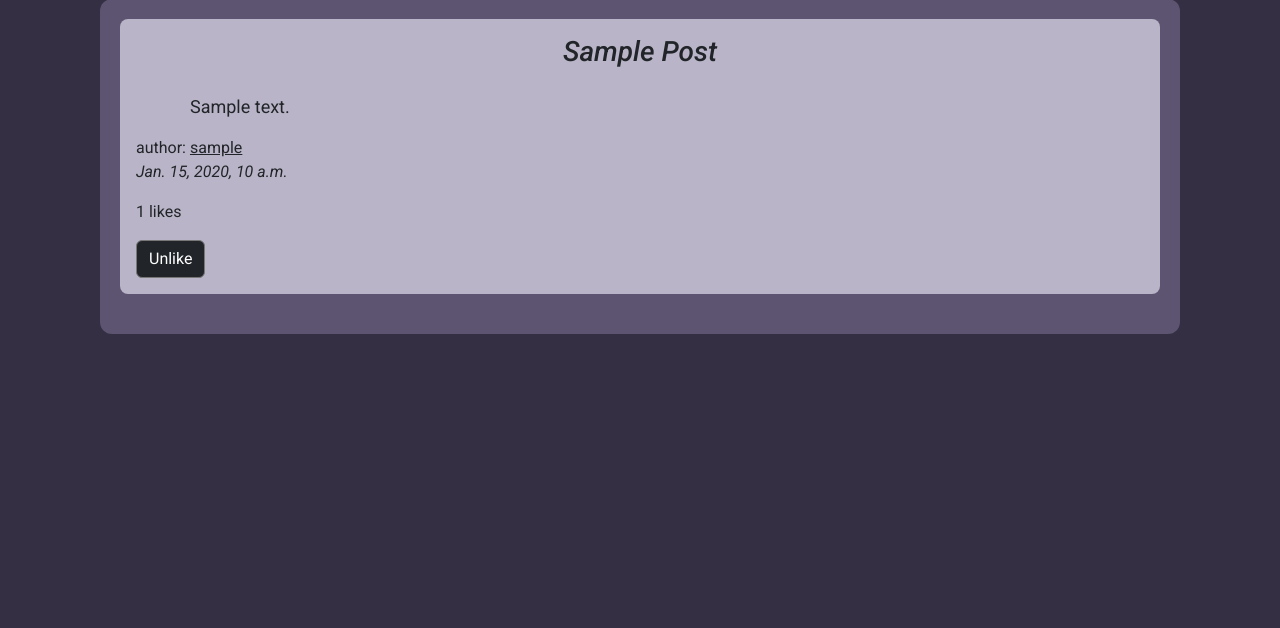
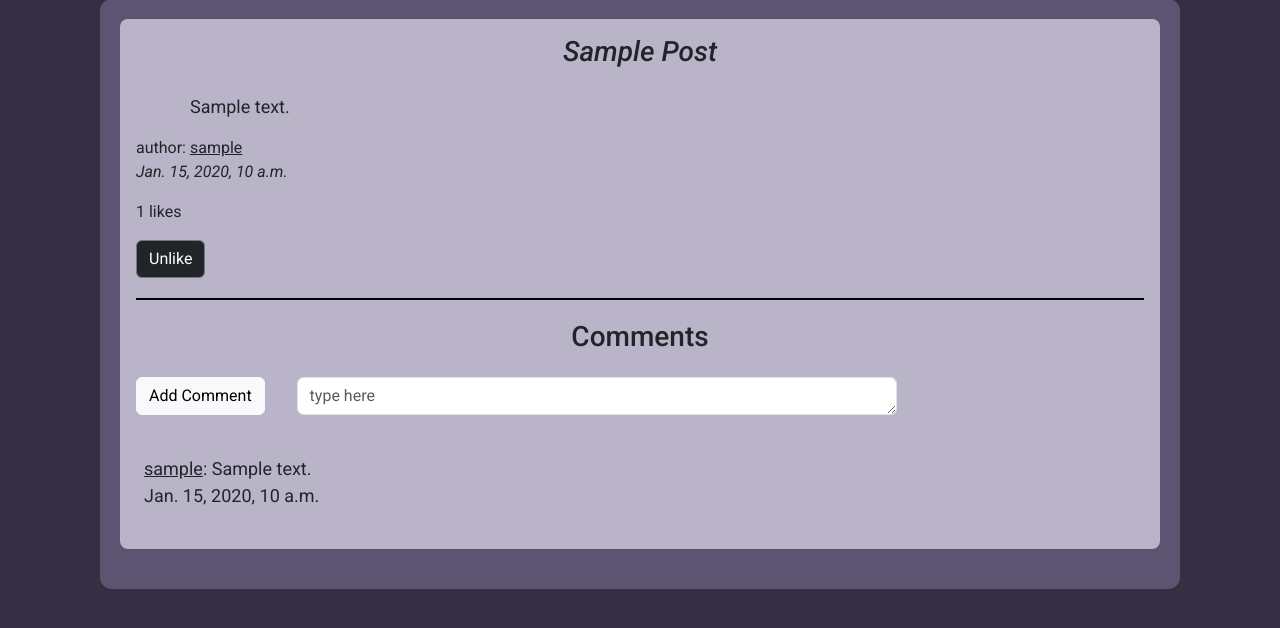
Before and after one commit to maximqqe/django_blog, a Django app: page /blog/post/1 in a window 1280 px wide. Shown: the part 100-728 px from the top of the page. Run offline with Django 5.2, Linux system fonts and the light colour scheme; a user stored in the database is signed in; tables that the repository leaves empty hold one stand-in row (values such as "Sample post").

Commit message:
Add comment section on posts

```diff
--- a/blog/posts/form.py
+++ b/blog/posts/form.py
@@ -1,9 +1,15 @@
 from django import forms
 
-from posts.models import Post
+from posts.models import Post, PostComment
 
 
 class AddPostForm(forms.ModelForm):
     class Meta:
         model = Post
         fields = ['title', 'content', 'author']
+
+
+class CommentForm(forms.ModelForm):
+    class Meta:
+        model = PostComment
+        fields = ['text', ]
--- a/blog/posts/models.py
+++ b/blog/posts/models.py
@@ -25,8 +25,23 @@ class Post(models.Model):
     def count_likes(self):
         return PostLike.objects.filter(post=self).count()
 
+    @property
+    def count_comments(self):
+        return PostComment.objects.filter(post=self).count()
+
+    @property
+    def get_comments(self):
+        return PostComment.objects.filter(post=self).order_by('-pk')
+
 
 class PostLike(models.Model):
     post = models.ForeignKey(to=Post, on_delete=models.CASCADE)
     user = models.ForeignKey(to=User, on_delete=models.CASCADE)
     created_at = models.DateTimeField(auto_now_add=True)
+
+
+class PostComment(models.Model):
+    text = models.TextField(max_length=2000, null=False, blank=False)
+    post = models.ForeignKey(to=Post, on_delete=models.CASCADE)
+    user = models.ForeignKey(to=User, on_delete=models.CASCADE)
+    created_at = models.DateTimeField(auto_now_add=True)
--- a/blog/posts/templates/posts/feed.html
+++ b/blog/posts/templates/posts/feed.html
@@ -12,8 +12,9 @@
                 {% endif %}
             </p>
             <p class="text-tertiary"><i>{{item.created_at}}</i></p>
-            <div class="container p-0">
-                <p>{{item.count_likes}} likes {% if item in liked_posts %}(you liked){% endif %}</p>
+            <div class="d-flex p-0">
+                <p style="margin-right: 10px;">{{item.count_likes}} likes {% if item in liked_posts %}(you liked){% endif %}</p>
+                <p>{{item.count_comments}} comments</p>
             </div>
             <a href="{% url 'posts:post' item.pk %}" class="btn btn-light" style="border: 1px solid #777;">Read Post</a>
 
--- a/blog/posts/templates/posts/post.html
+++ b/blog/posts/templates/posts/post.html
@@ -20,5 +20,30 @@
                     <a href="{% url 'posts:like' post.id %}" class="btn btn-light" style="border: 1px solid #777;">Like</a>
                 {% endif %}
             {% endif %}
+            <div style="border-top: 2px solid black; margin-top: 20px; padding-top:20px;" class="wrapper-comments">
+                <h3 class="text-center">Comments</h3>
+                 {% if request.user.is_authenticated %}
+                <form action="{% url 'posts:comment' post.id %}" method="post" class="d-flex mt-4 mb-4">
+                    {% csrf_token %}
+                    <button class="btn btn-light" type="submit" style="margin-right: 32px;">Add Comment</button>
+                    <textarea name="text" id="text" class="form-control" rows="1" style="width: 600px;" placeholder="type here"></textarea>
+                    {% if form.text.errors %}
+                    <div class="alert mt-2 mb-2 alert-danger alert-dismissible fade show">{{ form.text.errors }}</div>
+                    {% endif %}
+                </form>
+                {% else %}
+                <h5 class="text-center"><i>(Log in to comment)</i></h5>
+                {% endif %}
+            </div>
+            {% for item in post.get_comments %}
+                <div class="wrapper-comment" style="font-size: 18px; padding: 8px">
+                    <p class="mt-2 mb-0">
+                        <a href="{% url 'user:profile' item.user.pk %}" class="text-dark">{{item.user}}</a>:
+                     {{item.text}}
+                    </p>
+                    <p style="font-size: 18px;">{{item.created_at}}</p>
+                </div>
+            {% endfor %}
     </div>
+
 {% endblock %}
--- a/blog/posts/urls.py
+++ b/blog/posts/urls.py
@@ -1,6 +1,6 @@
 from django.urls import path
 
-from posts.views import FeedView, PostView, AuthorView, SearchView, add_post_view, like_post_view
+from posts.views import FeedView, PostView, AuthorView, SearchView, add_post_view, like_post_view, comment_post_view
 
 urlpatterns = [
     path('feed/', FeedView.as_view(), name='feed'),
@@ -8,5 +8,6 @@ urlpatterns = [
     path('author/<slug:username>/', AuthorView.as_view(), name='author'),
     path('search/', SearchView.as_view(), name='search'),
     path('add/', add_post_view, name='add_post'),
-    path('like/<int:post_id>', like_post_view, name='like')
+    path('like/<int:post_id>', like_post_view, name='like'),
+    path('comment/<int:post_id>', comment_post_view, name='comment')
 ]
--- a/blog/posts/views.py
+++ b/blog/posts/views.py
@@ -3,7 +3,7 @@ from django.contrib.postgres.search import SearchVector
 from django.shortcuts import render, redirect
 from django.views.generic import ListView, DetailView
 
-from posts.form import AddPostForm
+from posts.form import AddPostForm, CommentForm
 from posts.models import Post, PostLike
 from users.models import User
 
@@ -44,6 +44,7 @@ class PostView(DetailView):
             post = self.object
             liked = PostLike.objects.filter(user=user, post=post).exists()
             context['liked'] = liked
+            context['form'] = CommentForm
         return context
 
 
@@ -98,3 +99,15 @@ def like_post_view(request, post_id):
         PostLike.objects.create(user=request.user, post=post)
 
     return redirect(to=request.META['HTTP_REFERER'])
+
+
+@login_required
+def comment_post_view(request, post_id):
+    form = CommentForm(data=request.POST)
+    if form.is_valid():
+        comment = form.save(commit=False)
+        comment.post = Post.objects.get(pk=post_id)
+        comment.user = request.user
+        comment.save()
+
+    return redirect(to='posts:post', pk=post_id)
```
Also changed, not shown: blog/posts/admin.py (+7 -1 lines), blog/posts/migrations/0004_postcomment.py (added), blog/posts/migrations/0005_alter_postcomment_text.py (added).
